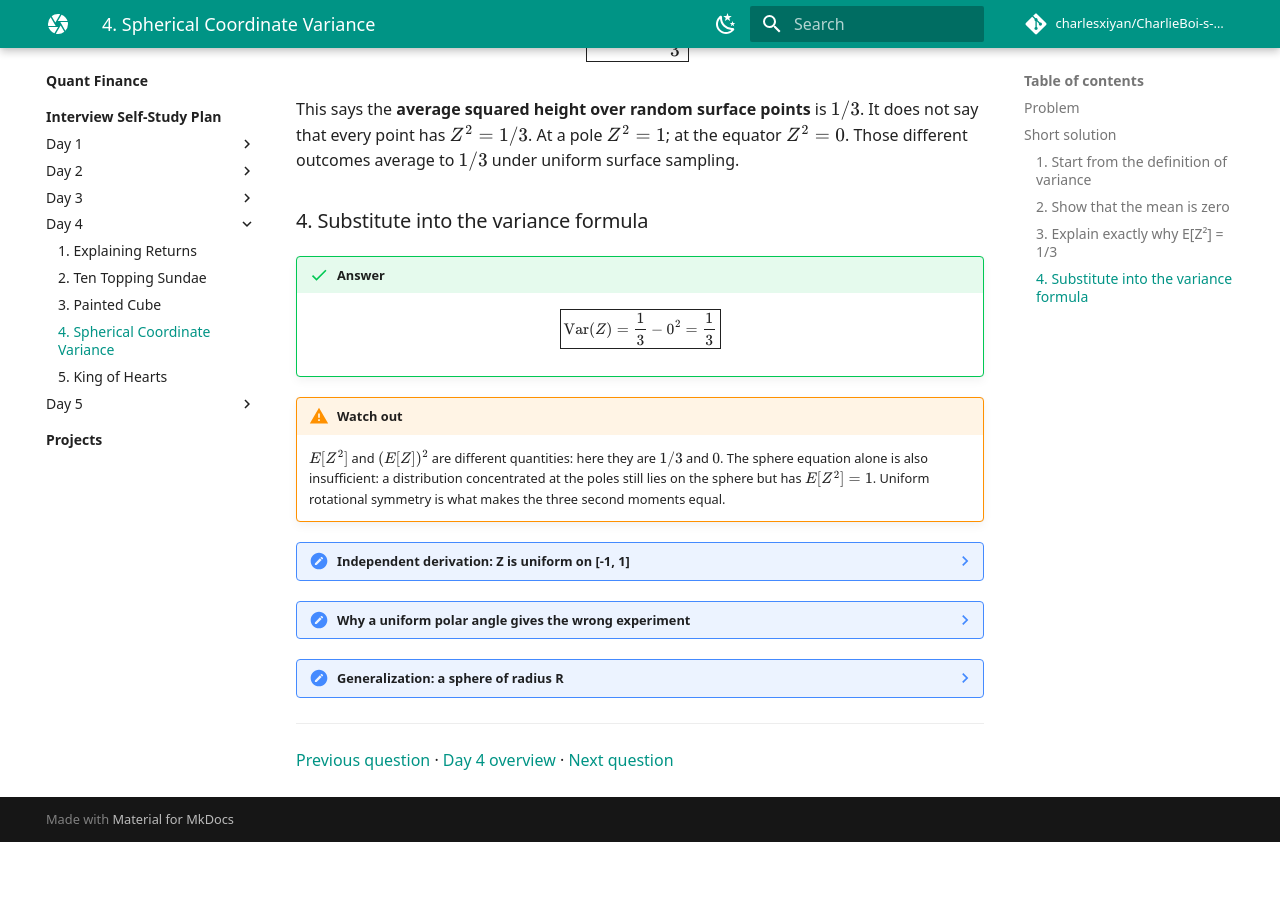
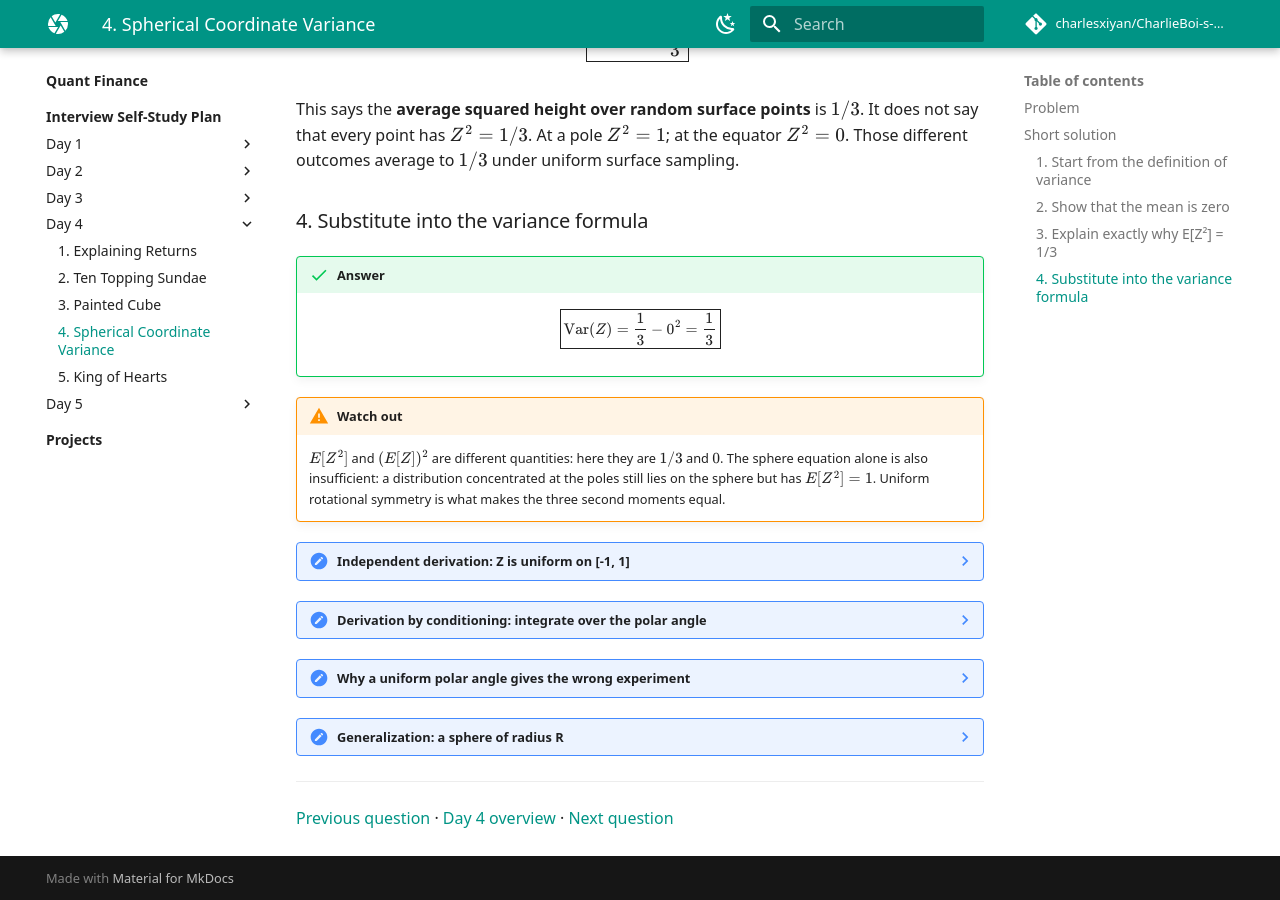
Before and after one commit to charlesxiyan/CharlieBoi-s-Lens-on-the-World, an MkDocs documentation site: the page built from docs/quant-finance/day-4/question-4.md, in a window 1280 px wide and 900 px high, scrolled down 1918 px. Built offline with MkDocs 1.6.1 and Material for MkDocs 9.7.7, drawn with Linux system fonts in a browser that asks for light colours; comment, search, counter and statistics services are not loaded; before the commit the page ends 2760 px from its top, so only the background shows below that; part of the change alters nothing that is shown.

Commit message:
Expand derivation of expected values in question 4
Added detailed derivation of expected values for polar coordinates, including conditioning and averaging steps.

```diff
--- a/docs/quant-finance/day-4/question-4.md
+++ b/docs/quant-finance/day-4/question-4.md
@@ -100,6 +100,59 @@ $Z^2=0$. Those different outcomes average to $1/3$ under uniform surface samplin
     per unit change in height is larger. The factors cancel, giving equal
     surface area for equal height intervals.
 
+??? note "Derivation by conditioning: integrate over the polar angle"
+    **1. Find the joint law of the angles.** Write a surface point as
+    $(X,Y,Z)=(\sin\Theta\cos\Phi,\ \sin\Theta\sin\Phi,\ \cos\Theta)$.
+    Uniform surface sampling means probability $=$ area $/\,4\pi$, and
+    $dA=\sin\theta\,d\theta\,d\phi$, so
+
+    $$
+    f_{\Theta,\Phi}(\theta,\phi)=\frac{\sin\theta}{4\pi}
+    =\underbrace{\frac{\sin\theta}{2}}_{f_\Theta(\theta)}
+    \cdot\underbrace{\frac{1}{2\pi}}_{f_\Phi(\phi)},
+    \qquad 0\le\theta\le\pi,\ 0\le\phi<2\pi.
+    $$
+
+    The density factorizes, so $\Theta$ and $\Phi$ are independent and
+    $\Phi\mid\Theta=\theta\sim\operatorname{Uniform}[0,2\pi)$.
+    As a check, the cap $\{\Theta\le t\}$ has probability
+    $\int_0^t\tfrac12\sin\theta\,d\theta=\tfrac{1-\cos t}{2}$, which goes from $0$ to $1$.
+
+    **2. Condition on the polar angle.** Given $\Theta=\theta$, the height is fixed:
+    $Z=\cos\theta$. Hence
+
+    $$
+    E[Z^2\mid\Theta=\theta]=\cos^2\theta.
+    $$
+
+    **3. Average over $\Theta$ (law of total expectation).**
+
+    $$
+    E[Z^2]=E\big[E[Z^2\mid\Theta]\big]
+    =\int_0^\pi\cos^2\theta\cdot\frac{\sin\theta}{2}\,d\theta.
+    $$
+
+    Substitute $u=\cos\theta$, $du=-\sin\theta\,d\theta$:
+
+    $$
+    E[Z^2]=\frac12\int_{-1}^{1}u^2\,du=\frac12\cdot\frac23=\frac13.
+    $$
+
+    **4. Consistency check with $X$.** Conditioning matters more here, because $X$
+    still depends on $\Phi$ once $\Theta$ is fixed:
+
+    $$
+    E[X^2\mid\Theta=\theta]=\sin^2\theta\;E[\cos^2\Phi]=\frac{\sin^2\theta}{2},
+    $$
+
+    $$
+    E[X^2]=\int_0^\pi\frac{\sin^2\theta}{2}\cdot\frac{\sin\theta}{2}\,d\theta
+    =\frac14\int_0^\pi\sin^3\theta\,d\theta=\frac14\cdot\frac43=\frac13.
+    $$
+
+    This matches $E[Z^2]$, as the symmetry argument predicts, and
+    $E[X^2]+E[Y^2]+E[Z^2]=1$.
+
 ??? note "Why a uniform polar angle gives the wrong experiment"
     If instead $\theta\sim\operatorname{Uniform}[0,\pi]$, then
 
```
